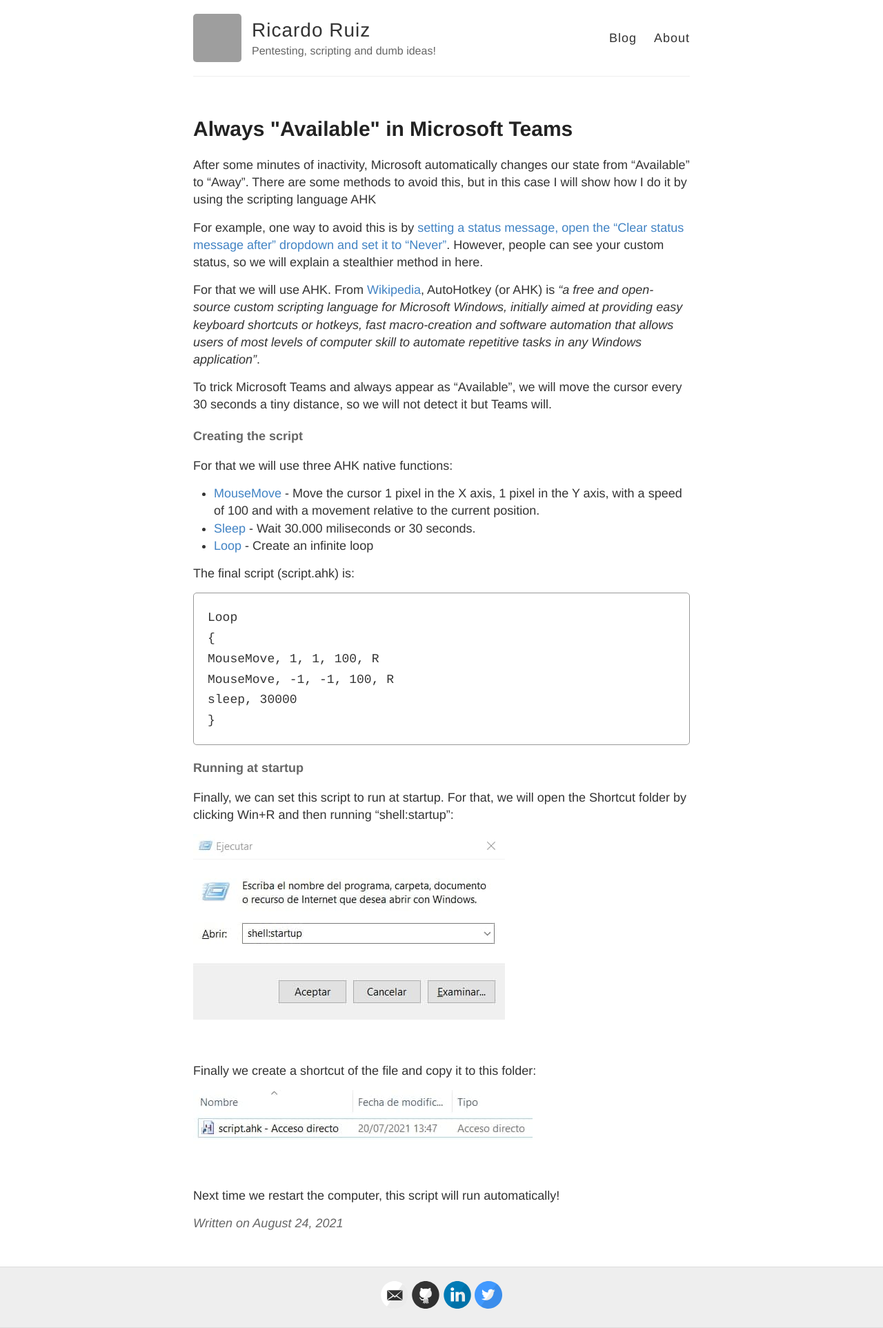
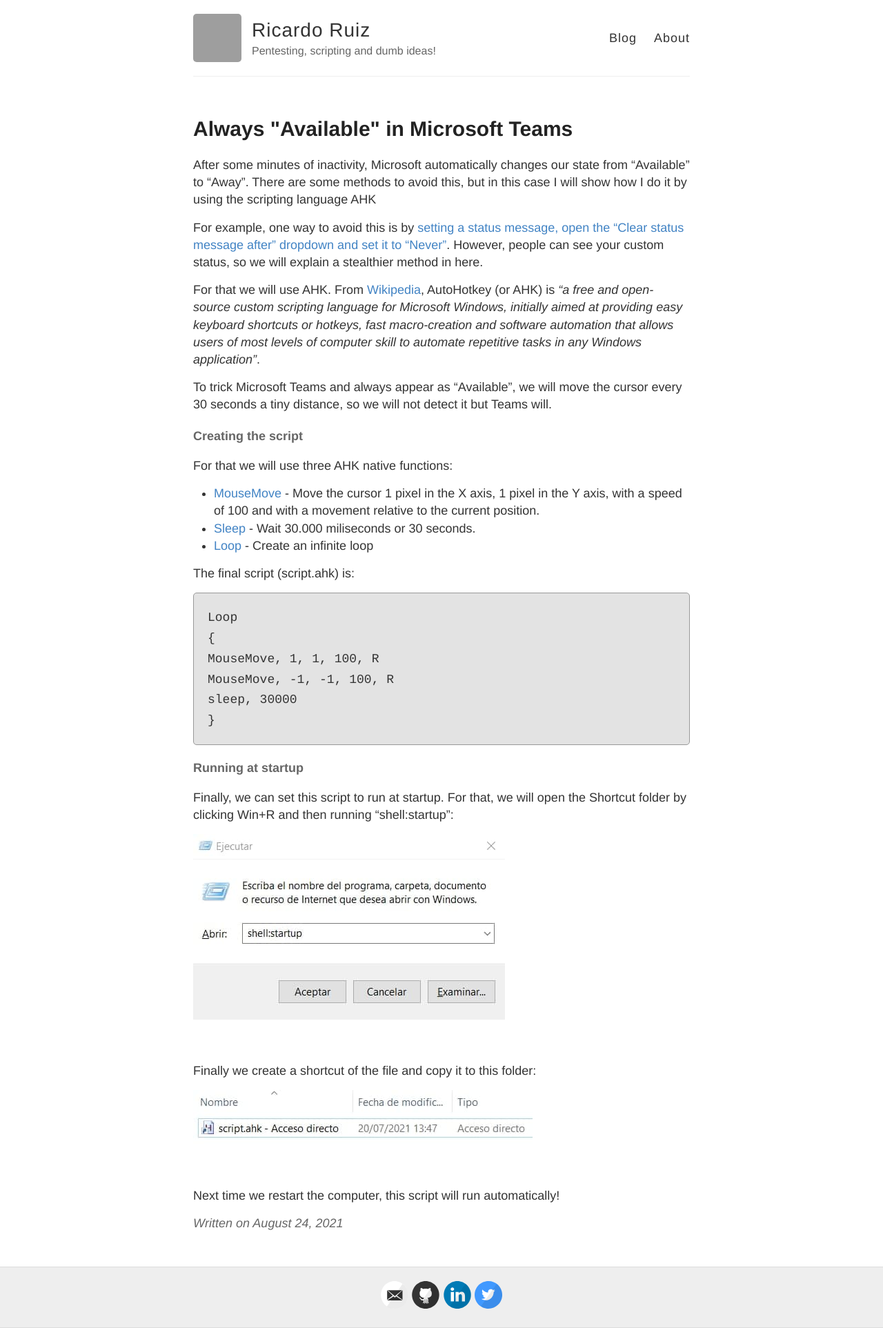
Before and after one commit to ricardojoserf/ricardojoserf.github.io, a Jekyll site: the page built from _posts/2021-8-24-Ahk.md, in a window 1280 px wide. Shown: the whole page at 69% size. Built offline with Jekyll 4.4.1, drawn with Linux system fonts in a browser that asks for light colours; grey boxes are pictures that could not be loaded.

Commit message:
Update _highlights.scss

```diff
--- a/_sass/_highlights.scss
+++ b/_sass/_highlights.scss
@@ -1,7 +1,6 @@
 pre {
   border: 1px solid #999;
   border-radius: 5px;
-
   // margin: 1em 0;
   word-wrap: break-word;
   moz-border-radius: 5px;
@@ -10,20 +9,17 @@
   white-space: pre-wrap;
   white-space: -moz-pre-wrap;
   white-space: -o-pre-wrap;
-
   ///overflow-x: auto;
   ///overflow-y: auto;
   padding: 20px;
   display: block;
-
-  ///background-color: #000000;
+  background-color: #e3e3e3;
   ///color: green;
 }
 
 code {
   // font-family:'Bitstream Vera Sans Mono','Courier', monospace;
   font-family: Courier, 'New Courier', monospace;
-  /// margin: 20px 0 20px 0;
 }
 
 
```
